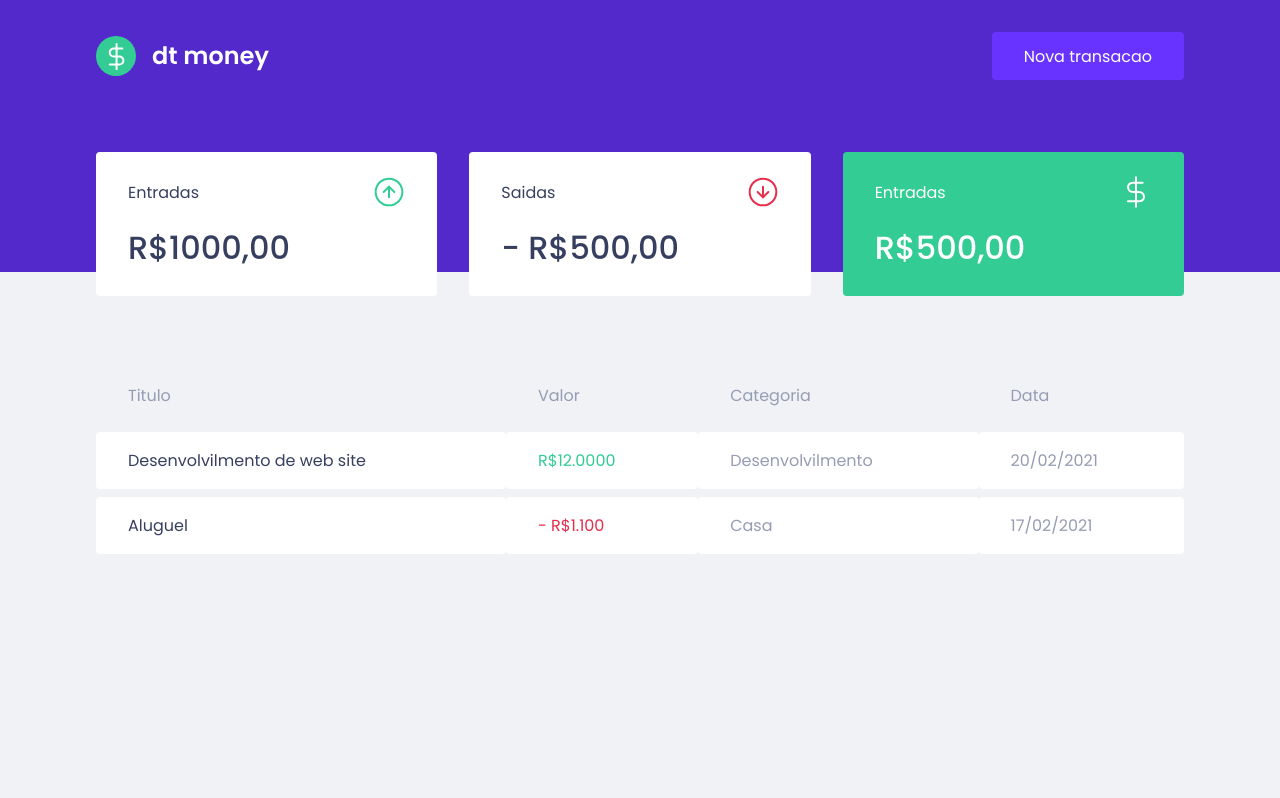
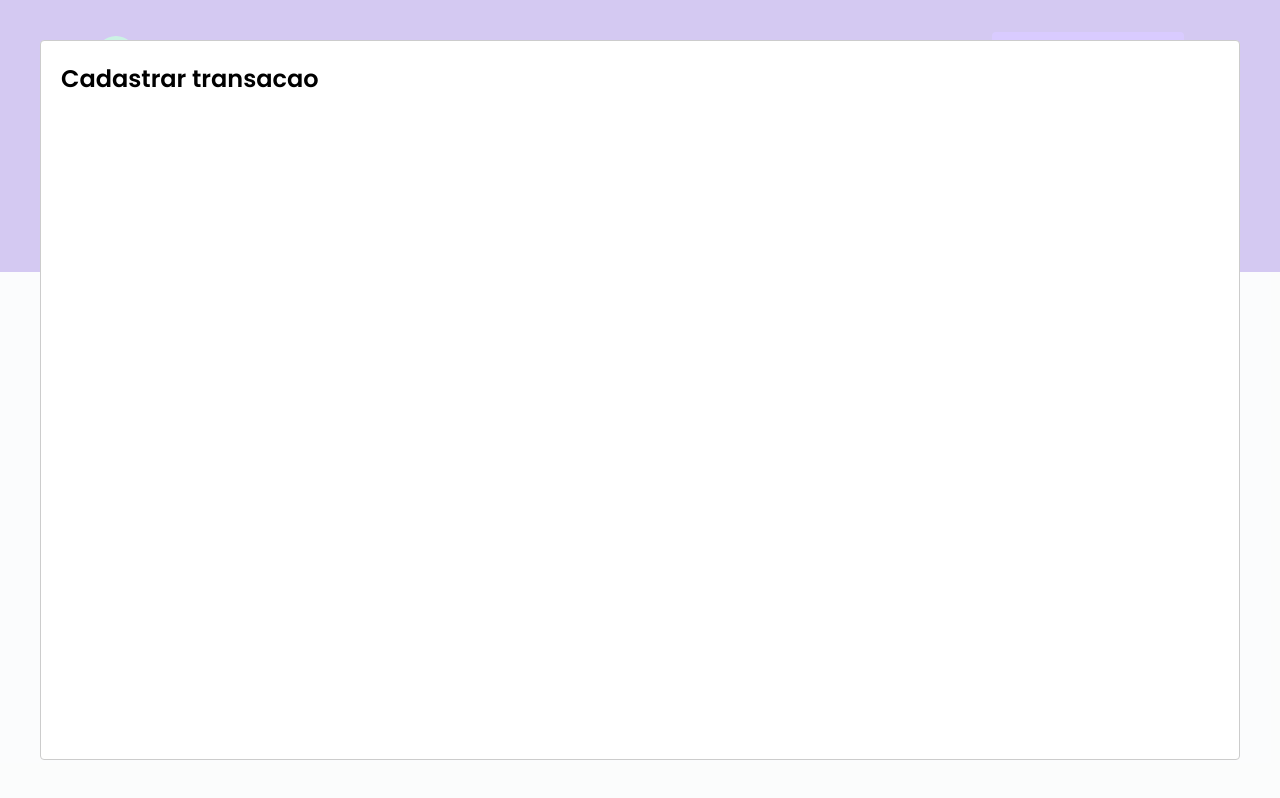
Before and after one commit to lucascsll/react-dashboard-money, a React (Create React App) app: page / in a window 1280 px wide. Both pictures are taken after a click on the button "Nova transacao". Built offline with nearby package versions, Linux system fonts and the light colour scheme; no server answers; what miragejs would draw is missing.

Commit message:
adicionado novo componente de modal

```diff
--- a/package.json
+++ b/package.json
@@ -7,6 +7,7 @@
     "miragejs": "^0.1.45",
     "react": "^18.2.0",
     "react-dom": "^18.2.0",
+    "react-modal": "^3.15.1",
     "react-scripts": "5.0.1",
     "styled-components": "^5.3.5",
     "web-vitals": "^2.1.4"
@@ -19,6 +20,7 @@
     "@types/node": "^16.11.47",
     "@types/react": "^18.0.15",
     "@types/react-dom": "^18.0.6",
+    "@types/react-modal": "^3.13.1",
     "@types/styled-components": "^5.1.25",
     "typescript": "^4.7.4"
   },
--- a/src/App.tsx
+++ b/src/App.tsx
@@ -1,13 +1,25 @@
-import React from 'react';
+import React, {useState} from 'react';
 import {GlobalStyle} from "./styles/global";
 import {Header} from "./components/Header";
 import {Dashboard} from "./components/Dashboard";
+import {NewTransactionModal} from "./components/NewTransactionModal";
 
 export function App() {
+
+    const [isNewTransactionModalOpen, setIsisNewTransactionModalOpen] = useState(false)
+
+    function handleOpenNewTransactionModal () {
+        setIsisNewTransactionModalOpen(true)
+    }
+
+    function handleCloseNewTransactionModal () {
+        setIsisNewTransactionModalOpen(false)
+    }
   return (
     <>
-     <Header/>
+     <Header onOpenNewTransaction={handleOpenNewTransactionModal} />
      <Dashboard/>
+        <NewTransactionModal isOpen={isNewTransactionModalOpen} onRequestClose={handleCloseNewTransactionModal}/>
      <GlobalStyle/>
     </>
   );
--- a/src/components/Header/index.tsx
+++ b/src/components/Header/index.tsx
@@ -1,12 +1,21 @@
 import logoImg from '../../assets/logo.svg'
 import { Container, Content } from "./styles";
+import Modal from 'react-modal'
+import {useState} from "react";
 
-export function Header() {
+interface HeaderProps {
+    onOpenNewTransaction: () => void;
+}
+
+export function Header({ onOpenNewTransaction } : HeaderProps) {
+
     return(
         <Container>
             <Content>
                 <img src={logoImg} alt="money"/>
-                <button type="button"> Nova transacao </button>
+                <button onClick={onOpenNewTransaction} type="button">
+                    Nova transacao
+                </button>
             </Content>
         </Container>
     )
--- /dev/null
+++ b/src/components/NewTransactionModal/index.tsx
@@ -0,0 +1,16 @@
+import Modal from "react-modal";
+
+interface NewTransactionModalProps {
+    isOpen: boolean;
+    onRequestClose: () => void;
+}
+
+export function NewTransactionModal ({ isOpen , onRequestClose } : NewTransactionModalProps ) {
+    return (
+        <Modal onRequestClose={onRequestClose} isOpen={isOpen}>
+            <h2>
+                Cadastrar transacao
+            </h2>
+        </Modal>
+    )
+}
--- /dev/null
+++ b/src/components/NewTransactionModal/styles.ts
@@ -0,0 +1,3 @@
+import styled from "styled-components";
+
+export const Container = styled.div``;
```
Also changed, not shown: 1 other file (tests, documents, lock files or other folders).
